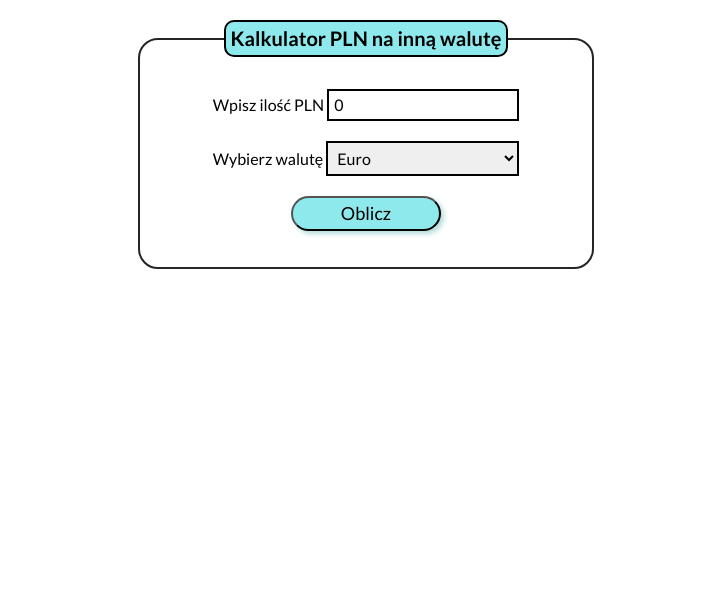
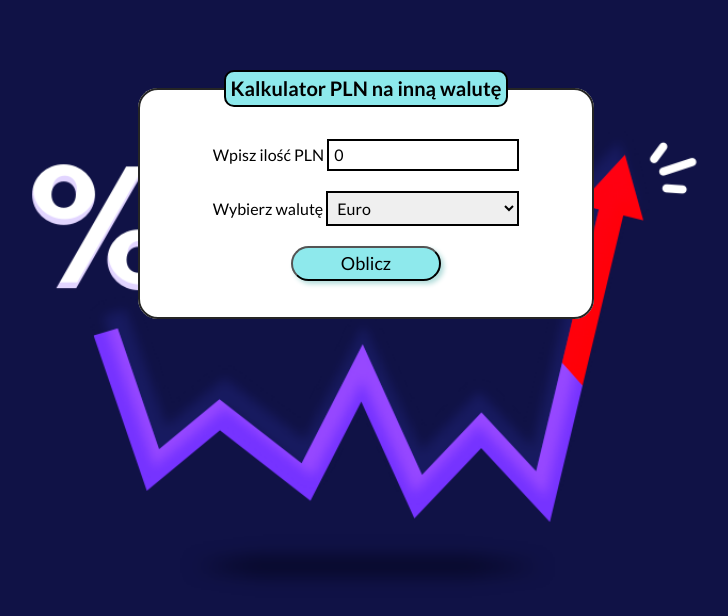
Before and after one commit to P-Michalski/currency-converter, a plain HTML site: page index.html in a window 1280 px wide. Shown: the whole page, without its empty margins (274-1002 px from the left). Drawn offline with nearby package versions, Linux system fonts and the light colour scheme.

Commit message:
Background image added

```diff
--- a/css/body.css
+++ b/css/body.css
@@ -1,6 +1,8 @@
 .body {
-    max-width: 500px;
     font-family: 'Lato', sans-serif;
-    margin: 0 auto;
     text-align: center;
+    background-image: url("../images/background.png");
+    background-size: cover;
+    background-repeat: no-repeat;
+    background-color: #101246;
 }
--- a/css/form.css
+++ b/css/form.css
@@ -1,3 +1,8 @@
+.form__container {
+    max-width: 500px;
+    margin: 50px auto;
+}
+
 .form {
     padding: 20px 20px;
 }
@@ -14,6 +19,7 @@
 .form__fieldset {
     border: 2px solid rgb(37, 37, 37);
     border-radius: 20px;
+    background-color: white;
 }
 
 .form__list {
--- a/index.html
+++ b/index.html
@@ -22,6 +22,7 @@
 </head>
 
 <body class="body">
+    <div class="form__container">
         <form class="form js-form">
             <fieldset class="form__fieldset">
                 <legend class="form__legend">Kalkulator PLN na inną walutę</legend>
@@ -48,6 +49,7 @@
                 </p>
             </fieldset>
         </form>
+    </div>
 </body>
 
 </html>
```
Also changed, not shown: images/background.png (added). Lines whose indentation alone changed are shown as unchanged.
